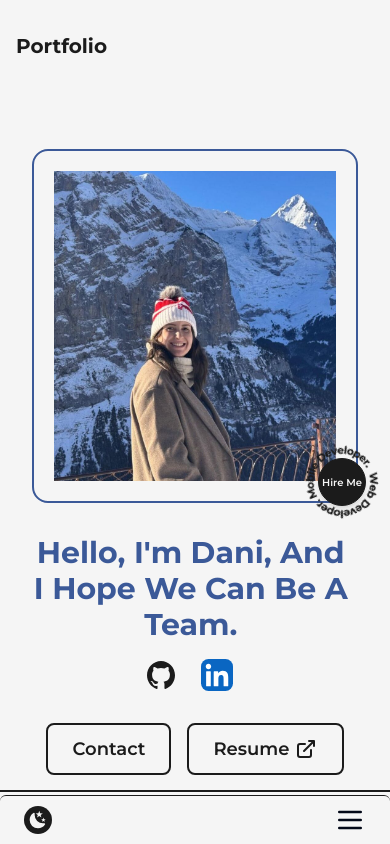
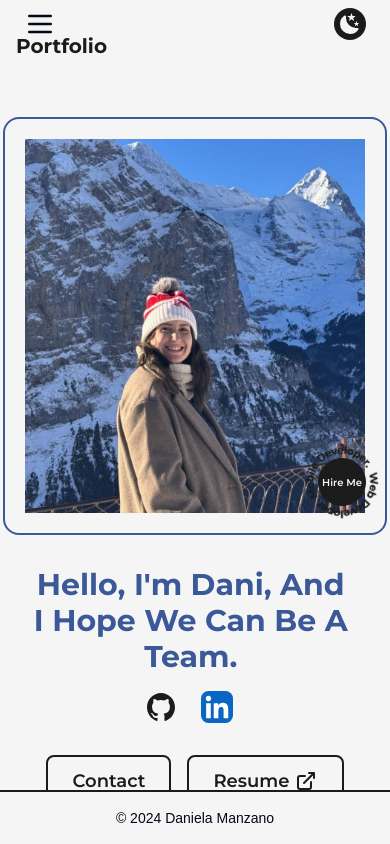
Before and after one commit to ManzanoFernanda/Portfolio, a Next.js app: page / in a window 390 px wide. Built offline with nearby package versions, Linux system fonts and the light colour scheme.

Commit message:
responsive

```diff
--- a/app/page.tsx
+++ b/app/page.tsx
@@ -20,21 +20,23 @@ export default function Home() {
       <TransitionEffect />
       <main className="flex items-center text-dark w-full min-h-screen dark:text-light lg:pt-10">
         <MainLayout className="pt-28 lg:pt-0 relative overflow-hidden">
-          <div className="flex flex-col md:flex-row justify-center items-center w-full gap-8 ">
+          <div className="flex flex-col md:flex-row justify-center items-center w-full gap-8">
+            <div className="relative w-96 sm:w-128 md:w-128 lg:w-128">
               <Image
                 src={foto1}
                 alt="Daniela Manzano"
                 className="rounded-2xl border-2 border-solid p-5 border-yellow dark:border-yellow"
-                width={450}
-                height={580}
+                layout="responsive"
+                width={600}
+                height={800}
                 priority={true}
               />
+            </div>
             <div className="w-full lg:w-1/2 flex flex-col items-center self-center text-center md:text-start">
               <AnimatedText
                 title="Hello, I&apos;m Dani, and I hope we can be a team."
                 className="!text-3xl sm:!text-5xl lg:!text-6xl text-center 2xl:!text-6xl lg:!text-left dark:text-yellow text-yellow"
               />
-
               <Socials />
               <div className="flex items-center lg:self-start mt-4 pb-8 gap-4">
                 <Link
--- a/components/navbar.tsx
+++ b/components/navbar.tsx
@@ -5,14 +5,9 @@ import Link from "next/link";
 import { usePathname } from "next/navigation";
 import { motion } from "framer-motion";
 
-import {
-  GithubIcon,
-  LinkedInIcon,
-  MoonIcon,
-  SunIcon,
-} from "./icons";
+import { MoonIcon, SunIcon } from "./icons";
 import useThemeSwitcher from "@/hooks/use-theme-switcher";
-import { Contact, Home, LucideWorkflow, Menu, User} from "lucide-react";
+import { Contact, Home, LucideWorkflow, Menu, User } from "lucide-react";
 
 interface CustomLinkProps {
   href: string;
@@ -45,7 +40,7 @@ const Navbar = () => {
   return (
     <>
       {/* Desktop Nav */}
-      <nav className="w-full fixed top-0 justify-between items-center hidden md:flex p-6 md:p-8 md-px-12 lg:px-32 md:py-4 font-medium bg-light dark:bg-dark border-b border-dark dark:border-light dark:text-light rounded-bl-md rounded-br-md  z-10">
+      <nav className="w-full fixed top-0 justify-between items-center hidden md:flex p-6 md:p-8 md-px-12 lg:px-32 md:py-4 font-medium bg-light dark:bg-dark border-b border-dark dark:border-light dark:text-light rounded-bl-md rounded-br-md z-10">
         <Link href="/">
           <h1 className="text-xl md:text-2xl font-bold">Daniela Manzano</h1>
         </Link>
@@ -55,27 +50,14 @@ const Navbar = () => {
           <CustomLink href="/projects" title="Projects" className="mx-2" />
           <CustomLink href="/contact" title="Contact" className="ml-2" />
         </div>
+      </nav>
 
-        <div className="items-center justify-center flex-wrap flex">
-          <motion.a
-            href="https://github.com/ManzanoFernanda"
-            target="_blank"
-            className="w-8 mr-3"
-            whileHover={{ y: -2 }}
-            whileTap={{ scale: 0.9 }}
-          >
-            <GithubIcon /> <span className="sr-only">Visit Github</span>
-          </motion.a>
-
-          <motion.a
-            href="https://www.linkedin.com/in/danielamanzano/"
-            target="_blank"
-            className="w-8 mx-3"
-            whileHover={{ y: -2 }}
-            whileTap={{ scale: 0.9 }}
-          >
-            <LinkedInIcon /> <span className="sr-only">Visit LinkedIn</span>
-          </motion.a>
+      {/* Mobile Nav */}
+      <nav className="fixed top-0 left-0 block md:hidden w-full z-10">
+        <div className="h-12 flex items-center justify-between py-[5px] relative px-6">
+          <div className="cursor-pointer" onClick={() => showMenu(!toggle)}>
+            <Menu className="h-8 w-8" />
+          </div>
 
           <button
             onClick={() => setMode(mode === "light" ? "dark" : "light")}
@@ -91,25 +73,6 @@ const Navbar = () => {
             )}
           </button>
         </div>
-      </nav>
-
-      <nav className="fixed bottom-0 left-0 block md:hidden w-full rounded-tl-md rounded-tr-md shadow-lg shadow-[#2A0E61]/5 bg-light dark:bg-dark border-t border-dark dark:border-light z-10 px-6">
-        {/* Mobile Nav */}
-        <div className="h-12 flex items-center justify-between py-[5px] relative">
-          <button
-            name="toggle-theme"
-            onClick={() => setMode(mode === "light" ? "dark" : "light")}
-            className={`flex items-center justify-center rounded-full p-1 w-7
-          ${mode === "light" ? "bg-dark text-light" : "bg-light text-dark"}
-          `}
-            aria-label={`Toggle ${mode === "light" ? "dark" : "light"} mode`}
-          >
-            {mode === "dark" ? (
-              <SunIcon className={"fill-dark"} />
-            ) : (
-              <MoonIcon className={"fill-dark"} />
-            )}
-          </button>
 
         <div
           className={`${
@@ -124,13 +87,6 @@ const Navbar = () => {
             >
               <Home />
               Home
-                <span
-                  className={`h-[1px] inline-block w-0 bg-dark dark:bg-light absolute left-0 -bottom-0.5 group-hover:w-full transition-[width] ease-in-out duration-300 ${
-                    pathname.endsWith("/") ? "w-full" : "w-0"
-                  }`}
-                >
-                  &nbsp;
-                </span>
             </Link>
             <Link
               href="/about"
@@ -139,13 +95,6 @@ const Navbar = () => {
             >
               <User />
               Info
-                <span
-                  className={`h-[1px] inline-block w-0 bg-dark dark:bg-light absolute left-0 -bottom-0.5 group-hover:w-full transition-[width] ease-in-out duration-300 ${
-                    pathname.endsWith("/about") ? "w-full" : "w-0"
-                  }`}
-                >
-                  &nbsp;
-                </span>
             </Link>
             <Link
               href="/projects"
@@ -154,13 +103,6 @@ const Navbar = () => {
             >
               <LucideWorkflow />
               Proyectos
-                <span
-                  className={`h-[1px] inline-block w-0 bg-dark dark:bg-light absolute left-0 -bottom-0.5 group-hover:w-full transition-[width] ease-in-out duration-300 ${
-                    pathname.endsWith("/projects") ? "w-full" : "w-0"
-                  }`}
-                >
-                  &nbsp;
-                </span>
             </Link>
             <Link
               href="/contact"
@@ -169,20 +111,7 @@ const Navbar = () => {
             >
               <Contact />
               Contact
-                <span
-                  className={`h-[1px] inline-block w-0 bg-dark dark:bg-light absolute left-0 -bottom-0.5 group-hover:w-full transition-[width] ease-in-out duration-300 ${
-                    pathname.endsWith("/contact") ? "w-full" : "w-0"
-                  }`}
-                >
-                  &nbsp;
-                </span>
             </Link>
-            </div>
-
-          </div>
-
-          <div className="cursor-pointer" onClick={() => showMenu(!toggle)}>
-            <Menu className="h-8 w-8" />
           </div>
         </div>
       </nav>
```
Lines whose indentation alone changed are shown as unchanged.
